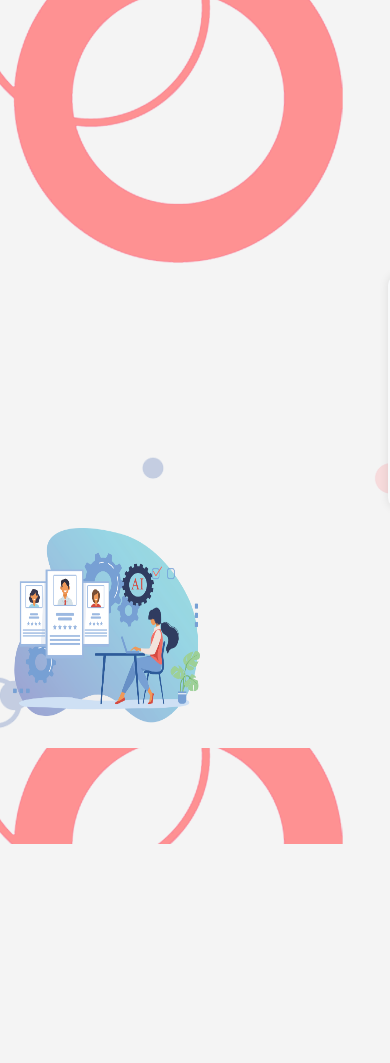
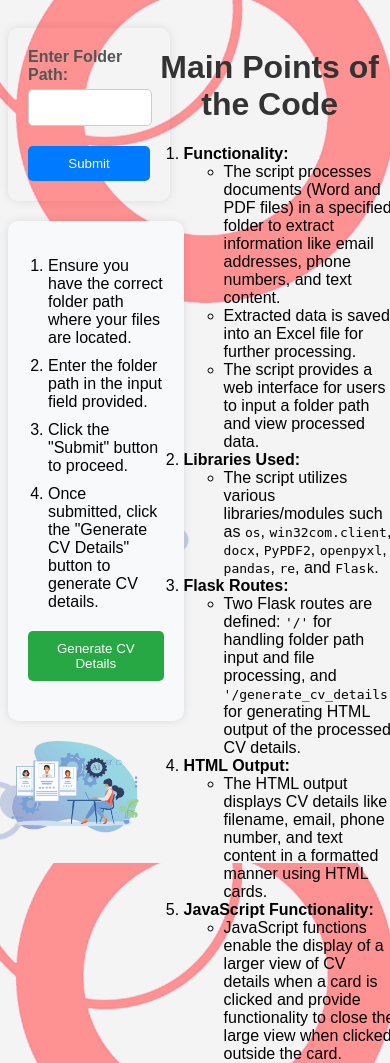
Before and after one commit to raushan22882917/OST_assignment, a Flask app: page / in a window 390 px wide; the page is wider, and only the part inside the window is pictured. Before the commit the page ends 844 px from the top of that part, so only its background shows below. Run offline with Flask 3, Linux system fonts and the light colour scheme.

Commit message:
Update index.html

```diff
--- a/templates/index.html
+++ b/templates/index.html
@@ -112,10 +112,48 @@
             width: 200px;
             height: 200px;
         }
+
+        .direction {
+            width: 400px;
+            height: 500px;
+            background-color: transparent;
+            margin-top: 50px;
+        }
+
+        @media only screen and (max-width: 600px) {
+            /* Adjust container width and margins */
+            .container {
+                width: 100%;
+                margin-left: 0;
+                margin-top: 20px;
+            }
+
+            /* Adjust form width */
+            form {
+                width: 90%;
+            }
+
+            /* Adjust image size */
+            .img img {
+                width: 100%;
+                height: auto;
+            }
+
+            /* Adjust direction width */
+            .direction {
+                width: 90%;
+                margin: 20px auto;
+                direction: column;
+            }
+        }
+
+
+
     </style>
 </head>
 
 <body>
+    <div style="display:flex;">
         <div display="flex">
             <div class="container">
                 <div>
@@ -147,6 +185,54 @@
             </div>
         </div>
 
+        <div class="direction">
+            <h1>Main Points of the Code</h1>
+            <ol>
+                <li>
+                    <strong>Functionality:</strong>
+                    <ul>
+                        <li>The script processes documents (Word and PDF files) in a specified folder to extract
+                            information like email addresses, phone numbers, and text content.</li>
+                        <li>Extracted data is saved into an Excel file for further processing.</li>
+                        <li>The script provides a web interface for users to input a folder path and view processed
+                            data.</li>
+                    </ul>
+                </li>
+                <li>
+                    <strong>Libraries Used:</strong>
+                    <ul>
+                        <li>The script utilizes various libraries/modules such as <code>os</code>,
+                            <code>win32com.client</code>, <code>docx</code>, <code>PyPDF2</code>, <code>openpyxl</code>,
+                            <code>pandas</code>, <code>re</code>, and <code>Flask</code>.</li>
+                    </ul>
+                </li>
+                <li>
+                    <strong>Flask Routes:</strong>
+                    <ul>
+                        <li>Two Flask routes are defined: <code>'/'</code> for handling folder path input and file
+                            processing, and <code>'/generate_cv_details'</code> for generating HTML output of the
+                            processed CV details.</li>
+                    </ul>
+                </li>
+                <li>
+                    <strong>HTML Output:</strong>
+                    <ul>
+                        <li>The HTML output displays CV details like filename, email, phone number, and text content in
+                            a formatted manner using HTML cards.</li>
+                    </ul>
+                </li>
+                <li>
+                    <strong>JavaScript Functionality:</strong>
+                    <ul>
+                        <li>JavaScript functions enable the display of a larger view of CV details when a card is
+                            clicked and provide functionality to close the large view when clicked outside the card.
+                        </li>
+                    </ul>
+                </li>
+            </ol>
+        </div>
+    </div>
+
 
     <script>
         document.getElementById('generateButton').addEventListener('click', function () {
```
Lines whose indentation alone changed are shown as unchanged.
